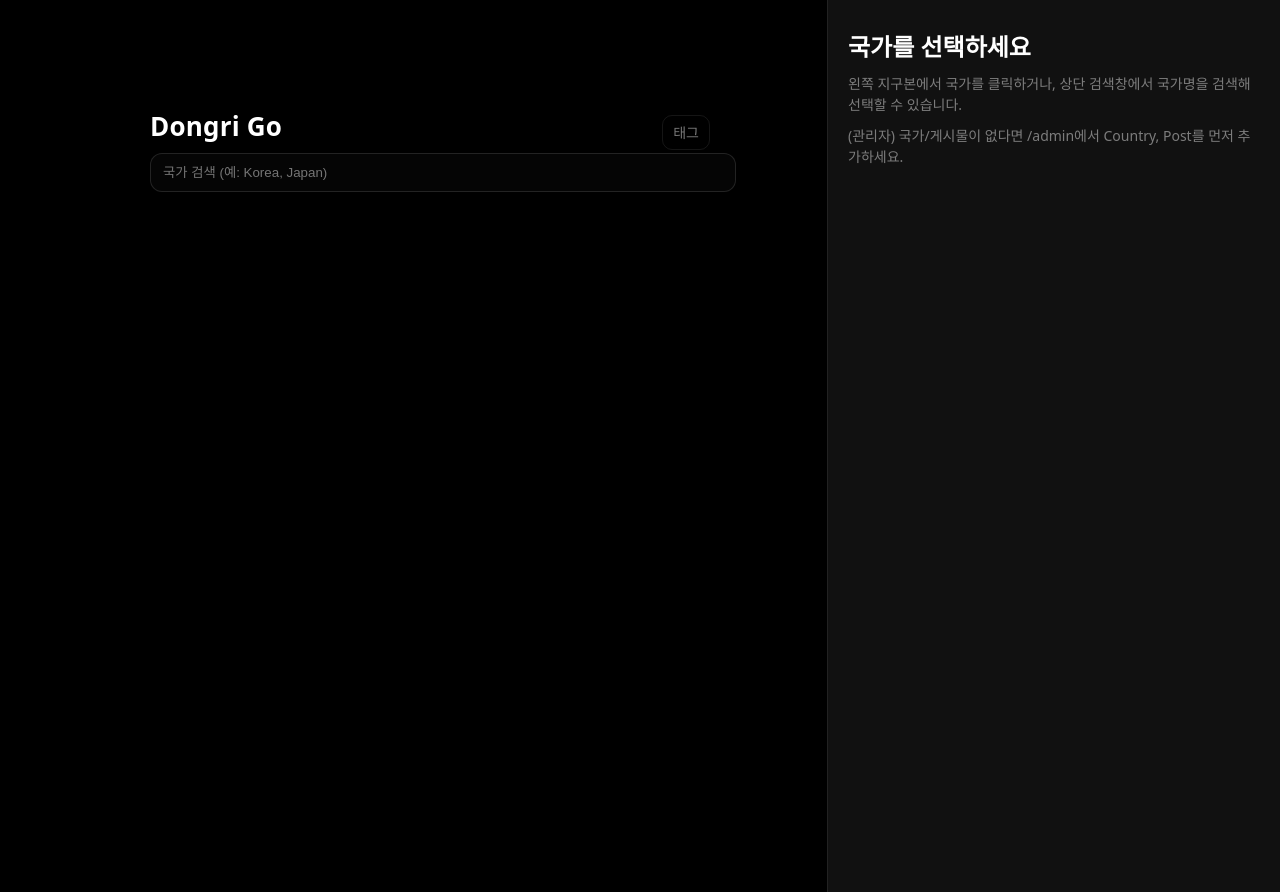
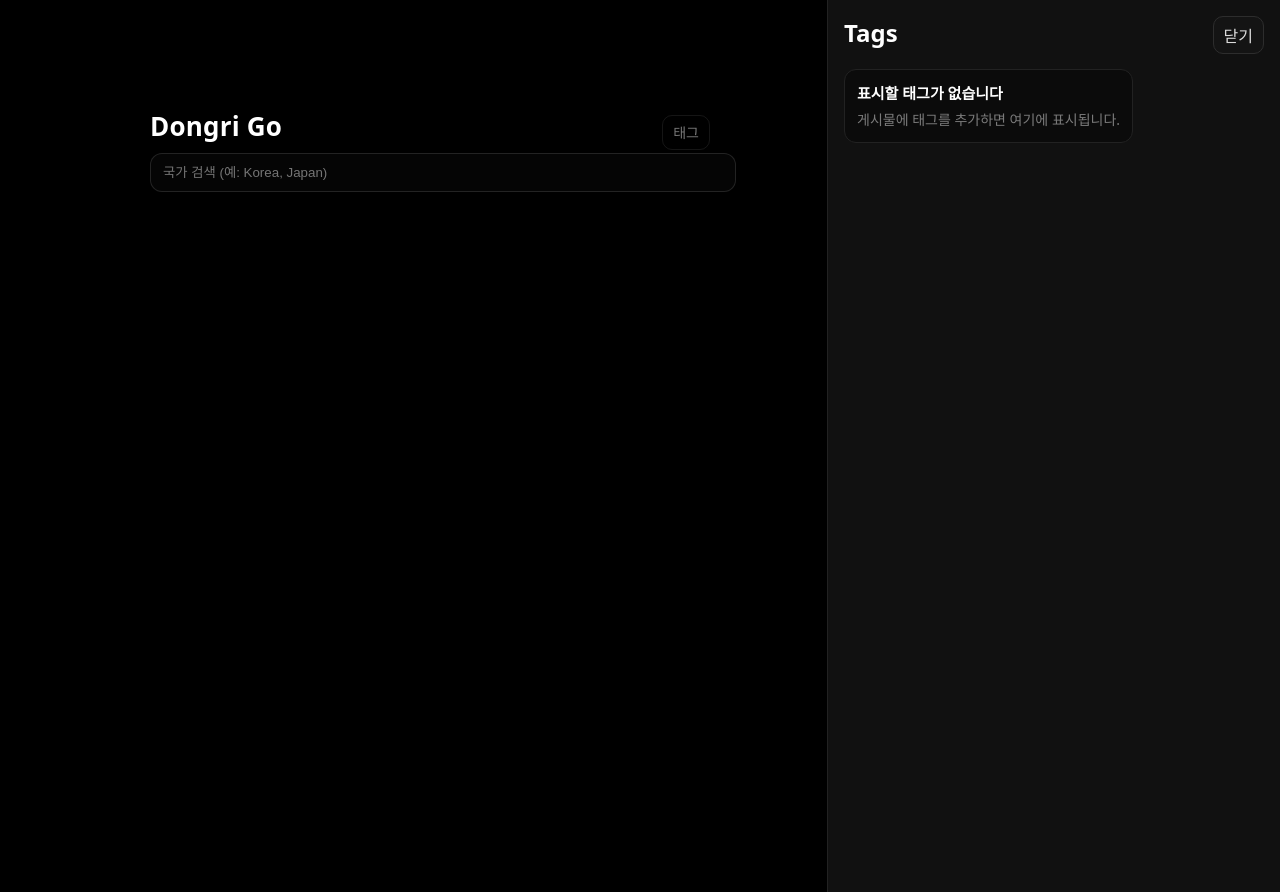
Before and after one commit to lincoln-cmd/DongriGo, a Django app: page /tags/ in a window 1280 px wide. Run offline with Django 5.2, Linux system fonts and the light colour scheme; data comes from the database, SQL or seed files in the repository; data that the repository does not hold is empty; some libraries are stand-ins or nearby versions.

Commit message:
feat(tags): wire tags routes and board UI

```diff
--- a/apps/blog/static/blog/css/board_tags.css
+++ b/apps/blog/static/blog/css/board_tags.css
@@ -1,39 +1,86 @@
-/* Phase 3 (minimal): Tag UI for board */
+/* Phase 3: Tag board (minimal, safe) */
 
-.board-active-filters {
+.tags-title {
+    margin: 0 0 8px 0;
     display: flex;
     align-items: center;
     gap: 10px;
-  margin-top: 10px;
 }
 
-.post-tags {
+.tags-toolbar {
+    display: flex;
+    align-items: center;
+    justify-content: space-between;
+    gap: 10px;
+    margin-top: 6px;
+}
+
+.tags-search {
+    display: flex;
+    align-items: center;
+    gap: 8px;
+}
+
+.tags-list {
     display: flex;
     flex-wrap: wrap;
-  gap: 8px;
-  margin: 0 0 10px 0;
+    gap: 10px;
+    padding: 12px 0;
 }
 
-.tag-chip {
+.tag-chip-link {
     display: inline-flex;
     align-items: center;
-  padding: 5px 10px;
-  border-radius: 999px;
-  border: 1px solid rgba(255,255,255,0.12);
-  background: rgba(255,255,255,0.06);
-  color: rgba(255,255,255,0.88);
-  font-size: 12px;
-  line-height: 1;
+    gap: 8px;
     text-decoration: none;
+    padding: 8px 10px;
+    border-radius: 12px;
+    border: 1px solid rgba(255,255,255,.10);
+    background: rgba(255,255,255,.03);
 }
 
-.tag-chip:hover {
-  border-color: rgba(255,255,255,0.22);
-  background: rgba(255,255,255,0.10);
+    .tag-chip-link:hover {
+        background: rgba(255,255,255,.06);
     }
 
-.tag-chip--active {
-  border-color: rgba(255,255,255,0.22);
-  background: rgba(255,255,255,0.12);
-  color: rgba(255,255,255,0.92);
+.tag-chip,
+.tags-chip {
+    display: inline-flex;
+    align-items: center;
+    padding: 3px 10px;
+    border-radius: 999px;
+    border: 1px solid rgba(255,255,255,.14);
+    background: rgba(255,255,255,.06);
+    font-weight: 600;
 }
+
+.tags-posts {
+    display: flex;
+    flex-direction: column;
+    gap: 8px;
+    padding: 10px 0;
+}
+
+.tag-post-link {
+    display: block;
+    text-decoration: none;
+    padding: 10px 12px;
+    border-radius: 12px;
+    border: 1px solid rgba(255,255,255,.10);
+    background: rgba(255,255,255,.03);
+}
+
+    .tag-post-link:hover {
+        background: rgba(255,255,255,.06);
+    }
+
+.tag-post-title {
+    font-weight: 600;
+    margin-bottom: 6px;
+}
+
+.tag-post-meta {
+    display: flex;
+    gap: 6px;
+    flex-wrap: wrap;
+}
--- a/apps/blog/urls.py
+++ b/apps/blog/urls.py
@@ -5,12 +5,16 @@ from . import views
 app_name = "blog"
 
 urlpatterns = [
-    # slug 라우트보다 위에 있어야 안전함
+    # admin live preview
     path("__admin/preview/", views.admin_live_preview, name="admin_live_preview"),
 
+    # ✅ Phase 3: Tag pages (MUST be above country slug routes)
+    path("tags/", views.tags_index, name="tags_index"),
+    path("tags/<slug:tag_slug>/", views.tag_detail, name="tag_detail"),
+
+    # main
     path("", views.home, name="home"),
     path("<slug:country_slug>/", views.home, name="country"),
     path("<slug:country_slug>/<slug:category_slug>/", views.home, name="category"),
-
     path("<slug:country_slug>/<slug:category_slug>/<str:post_slug>/", views.home, name="post"),
 ]
--- a/apps/blog/views.py
+++ b/apps/blog/views.py
@@ -1,18 +1,17 @@
 from __future__ import annotations
 
 import re
-
 from django.shortcuts import render, redirect
 from django.core.paginator import Paginator
 from django.http import HttpResponse
-from django.db.models import Q, Prefetch
+from django.db.models import Q, Prefetch, Count
 from django.core.exceptions import FieldError
 
-# ✅ admin live preview용
+# admin live preview
 from django.views.decorators.http import require_POST
 from django.contrib.admin.views.decorators import staff_member_required
 
-from .models import Country, Tag, Post, PostImage, PostSlugHistory
+from .models import Country, Post, PostImage, PostSlugHistory, Tag
 
 
 def get_tabs():
@@ -24,10 +23,16 @@ def get_tabs():
     ]
 
 
+def get_sort_options():
+    # ✅ 보수적 최소: DB/운영 리스크 없는 정렬만
+    return [
+        ("new", "최신"),
+        ("old", "오래된"),
+        ("title", "제목"),
+    ]
+
+
 def resolve_selected_category(category_slug: str | None):
-    """
-    URL의 category_slug(travel/history/...) -> Post.Category 값으로 매핑
-    """
     mapping = {
         "travel": Post.Category.TRAVEL,
         "history": Post.Category.HISTORY,
@@ -42,21 +47,6 @@ def resolve_selected_category(category_slug: str | None):
     return cat, inv.get(cat, "travel")
 
 
-def resolve_sort(sort_key: str | None):
-    """정렬 옵션(보수적): 허용된 값만 인정하고, 그 외는 기본값으로 강제."""
-    key = (sort_key or "new").strip().lower()
-    allowed = {"new", "old", "title"}
-    if key not in allowed:
-        key = "new"
-
-    options = [
-        ("new", "최신"),
-        ("old", "오래된"),
-        ("title", "제목"),
-    ]
-    return key, options
-
-
 def is_htmx(request) -> bool:
     return (
         request.headers.get("HX-Request") == "true"
@@ -65,10 +55,6 @@ def is_htmx(request) -> bool:
 
 
 def _extract_used_image_ids_from_content(content: str) -> set[int]:
-    """
-    models.Post.used_image_ids()가 없을 때를 대비한 fallback.
-    본문 안의 [[img:123]] 토큰을 찾아 이미지 id 목록을 반환.
-    """
     if not content:
         return set()
     ids = set()
@@ -80,14 +66,37 @@ def _extract_used_image_ids_from_content(content: str) -> set[int]:
     return ids
 
 
+def _base_context_for_home(request):
+    """
+    home.html(좌: globe + 국가 리스트) 공통 컨텍스트
+    """
+    countries_qs = Country.objects.all()
+
+    # globe.js로 내려줄 데이터
+    try:
+        countries_for_globe = list(
+            countries_qs.values(
+                "name",
+                "name_ko",
+                "name_en",
+                "slug",
+                "aliases",
+                "iso_a2",
+                "iso_a3",
+            )
+        )
+    except FieldError:
+        countries_for_globe = list(countries_qs.values("name", "slug"))
+
+    return {
+        "countries": countries_qs,
+        "countries_for_globe": countries_for_globe,
+    }
+
+
 @staff_member_required
 @require_POST
 def admin_live_preview(request):
-    """
-    Admin에서 작성 중인 content를 서버 렌더 결과와 동일하게 미리보기.
-    - content: 본문 (필수)
-    - post_id: 기존 글 수정 시(선택) -> 해당 Post의 images 관계를 써서 [[img:ID]]도 제대로 렌더되게 함
-    """
     content = (request.POST.get("content") or "").strip()
     if content == "":
         return HttpResponse("", content_type="text/html; charset=utf-8")
@@ -108,10 +117,8 @@ def admin_live_preview(request):
             obj = None
 
     if obj is None:
-        # 새 글 작성 중: 임시 Post 객체로 렌더
         obj = Post(content=content)
     else:
-        # 기존 글 수정: images 관계는 유지하고 본문만 교체
         obj.content = content
 
     html = obj.rendered_content()
@@ -120,12 +127,12 @@ def admin_live_preview(request):
 
 def home(request, country_slug=None, category_slug=None, post_slug=None, **kwargs):
     """
-    메인 화면
+    메인 화면:
     - 좌: globe.gl
-    - 우: HTMX로 #board 부분 갱신
+    - 우: HTMX로 #boardContent 부분 갱신
     """
 
-    # URLConf/호출 방식이 섞여도 안전하게 보정(이전 이슈 방지용)
+    # URLConf/호출 방식이 섞여도 안전하게 보정
     if country_slug is None:
         country_slug = kwargs.get("country_slug") or kwargs.get("slug") or kwargs.get("country")
     if category_slug is None:
@@ -133,92 +140,64 @@ def home(request, country_slug=None, category_slug=None, post_slug=None, **kwarg
     if post_slug is None:
         post_slug = kwargs.get("post_slug") or kwargs.get("post") or kwargs.get("postSlug")
 
-    countries_qs = Country.objects.all()
-
-    # globe.js로 내려줄 데이터
-    try:
-        countries_for_globe = list(
-            countries_qs.values(
-                "name",
-                "name_ko",
-                "name_en",
-                "slug",
-                "aliases",
-                "iso_a2",
-                "iso_a3",
-            )
-        )
-    except FieldError:
-        # 필드 구성이 다를 때도 최소 동작 보장
-        countries_for_globe = list(countries_qs.values("name", "slug"))
+    ctx = _base_context_for_home(request)
 
     selected_country = None
     if country_slug:
         try:
-            selected_country = countries_qs.get(slug=country_slug)
+            selected_country = Country.objects.get(slug=country_slug)
         except Country.DoesNotExist:
             selected_country = None
 
     selected_category, selected_category_slug = resolve_selected_category(category_slug)
 
-    # Phase 2: 목록 정렬 옵션(보수적: 허용된 값만 적용)
-    sort_key, sort_options = resolve_sort(request.GET.get("sort"))
-
     q = (request.GET.get("q") or "").strip()
     is_searching = bool(q)
 
-    # Phase 3 (최소): tag 필터
+    sort = (request.GET.get("sort") or "new").strip()
+    sort_options = get_sort_options()
+    sort_keys = {v for v, _ in sort_options}
+    if sort not in sort_keys:
+        sort = "new"
+
     tag_slug = (request.GET.get("tag") or "").strip()
     selected_tag = None
-    tag_not_found = False
     if tag_slug:
         try:
             selected_tag = Tag.objects.get(slug=tag_slug)
         except Tag.DoesNotExist:
-            tag_not_found = True
+            selected_tag = None
 
-    # -----------------------------
-    # Phase 2-2: 빈 상태 UX용 "카운트" 계산
-    # -----------------------------
+    # 빈 상태 UX용 카운트
     country_posts_total = 0
     if selected_country:
-        country_posts_total = (
-            Post.objects.filter(is_published=True, country=selected_country).count()
-        )
+        country_posts_total = Post.objects.filter(is_published=True, country=selected_country).count()
 
     base_category_qs = Post.objects.filter(is_published=True, category=selected_category)
     if selected_country:
         base_category_qs = base_category_qs.filter(country=selected_country)
+
+    if selected_tag:
+        base_category_qs = base_category_qs.filter(tags=selected_tag)
+
     category_posts_total = base_category_qs.count()
 
-    # -----------------------------
     # 목록 쿼리(검색 포함)
-    # -----------------------------
     posts_qs = base_category_qs
     if is_searching:
         posts_qs = posts_qs.filter(Q(title__icontains=q) | Q(content__icontains=q))
 
-    if tag_slug:
-        if selected_tag:
-            posts_qs = posts_qs.filter(tags=selected_tag)
-        else:
-            # 보수적: 존재하지 않는 tag면 빈 결과로 처리
-            posts_qs = posts_qs.none()
-
-    if sort_key == "old":
+    if sort == "old":
         posts_qs = posts_qs.order_by("published_at", "created_at", "id")
-    elif sort_key == "title":
-        posts_qs = posts_qs.order_by("title", "id")
+    elif sort == "title":
+        posts_qs = posts_qs.order_by("title", "-published_at", "-created_at", "-id")
     else:
         posts_qs = posts_qs.order_by("-published_at", "-created_at", "-id")
-
-    # 태그/상세에서 N+1 방지
-    posts_qs = posts_qs.prefetch_related("tags")
 
     paginator = Paginator(posts_qs, 10)
     page_obj = paginator.get_page(request.GET.get("page") or "1")
     posts = page_obj.object_list
-    search_results_total = page_obj.paginator.count  # 검색 적용 후 총 개수
+    search_results_total = page_obj.paginator.count
 
     selected_post = None
     selected_post_html = ""
@@ -230,9 +209,9 @@ def home(request, country_slug=None, category_slug=None, post_slug=None, **kwarg
             selected_post = (
                 Post.objects
                 .prefetch_related(
-                    Prefetch("images", queryset=PostImage.objects.order_by("order", "id"))
+                    Prefetch("images", queryset=PostImage.objects.order_by("order", "id")),
+                    "tags",
                 )
-                .prefetch_related("tags")
                 .get(
                     country=selected_country,
                     category=selected_category,
@@ -241,16 +220,13 @@ def home(request, country_slug=None, category_slug=None, post_slug=None, **kwarg
                 )
             )
 
-            # 본문 렌더
             selected_post_html = selected_post.rendered_content()
 
-            # 본문에 삽입된 이미지는 갤러리에서 제외
             if hasattr(selected_post, "used_image_ids") and callable(getattr(selected_post, "used_image_ids")):
                 used_ids = set(selected_post.used_image_ids())
             else:
                 used_ids = _extract_used_image_ids_from_content(selected_post.content)
 
-            # ✅ 갤러리도 order 기준으로 고정
             gallery_images = (
                 selected_post.images
                 .exclude(id__in=used_ids)
@@ -258,7 +234,7 @@ def home(request, country_slug=None, category_slug=None, post_slug=None, **kwarg
             )
 
         except Post.DoesNotExist:
-            # ✅ 예전 slug 조합이면 최신 URL로 301 리다이렉트
+            # 예전 slug면 최신 URL로 301
             h = (
                 PostSlugHistory.objects
                 .select_related("post", "country")
@@ -283,43 +259,122 @@ def home(request, country_slug=None, category_slug=None, post_slug=None, **kwarg
 
     category_path = f"/{selected_country.slug}/{selected_category_slug}/" if selected_country else "/"
 
-    context = {
-        "countries": countries_qs,
-        "countries_for_globe": countries_for_globe,
+    ctx.update({
+        "board_view": "country",  # ✅ home 기본 모드
+
         "selected_country": selected_country,
         "selected_category": selected_category,
         "selected_category_slug": selected_category_slug,
         "tabs": get_tabs(),
+
         "posts": posts,
         "page_obj": page_obj,
         "selected_post": selected_post,
         "selected_post_html": selected_post_html,
         "gallery_images": gallery_images,
+
         "q": q,
         "is_searching": is_searching,
 
-        # Phase 3 (최소): tag filter
-        "tag": tag_slug,
-        "selected_tag": selected_tag,
-        "tag_not_found": tag_not_found,
-
-        # Phase 2: sort option
-        "sort": sort_key,
+        "sort": sort,
         "sort_options": sort_options,
 
-        # Phase 2-2 (Empty state UX)
+        "selected_tag": selected_tag,
+        "tag_slug": tag_slug,
+
+        # Empty-state UX counts
         "country_posts_total": country_posts_total,
         "category_posts_total": category_posts_total,
         "search_results_total": search_results_total,
 
         "category_path": category_path,
-    }
+    })
 
-    # globe 클릭이 잘못된 slug를 보냈을 때: 보드 비우지 않게 204로 보수 처리
+    # globe 클릭이 잘못된 slug를 보냈을 때: 보드 비우지 않게 204
     if is_htmx(request) and country_slug and not selected_country:
         return HttpResponse("", status=204)
 
     if is_htmx(request):
-        return render(request, "blog/_board.html", context)
+        return render(request, "blog/_board.html", ctx)
 
-    return render(request, "blog/home.html", context)
+    return render(request, "blog/home.html", ctx)
+
+
+def tags_index(request):
+    """
+    /tags/ : 태그 목록 보드
+    """
+    ctx = _base_context_for_home(request)
+
+    tags = (
+        Tag.objects
+        .annotate(post_count=Count("posts", filter=Q(posts__is_published=True), distinct=True))
+        .filter(post_count__gt=0)
+        .order_by("name")
+    )
+
+    ctx.update({
+        "board_view": "tags",
+        "tags_mode": "index",
+        "tags": tags,
+        "selected_tag": None,
+    })
+
+    if is_htmx(request):
+        return render(request, "blog/_board_tags.html", ctx)
+
+    return render(request, "blog/home.html", ctx)
+
+
+def tag_detail(request, tag_slug: str):
+    """
+    /tags/<tag>/ : 태그 상세(게시물 목록) 보드
+    """
+    ctx = _base_context_for_home(request)
+
+    try:
+        tag = Tag.objects.get(slug=tag_slug)
+    except Tag.DoesNotExist:
+        # 보수적으로 홈으로
+        if is_htmx(request):
+            resp = HttpResponse("", status=204)
+            resp["HX-Redirect"] = "/tags/"
+            return resp
+        return redirect("/tags/")
+
+    q = (request.GET.get("q") or "").strip()
+    is_searching = bool(q)
+
+    posts_qs = (
+        Post.objects
+        .filter(is_published=True, tags=tag)
+        .select_related("country")
+        .prefetch_related("tags")
+        .order_by("-published_at", "-created_at", "-id")
+    )
+
+    if is_searching:
+        posts_qs = posts_qs.filter(Q(title__icontains=q) | Q(content__icontains=q))
+
+    paginator = Paginator(posts_qs, 20)
+    page_obj = paginator.get_page(request.GET.get("page") or "1")
+    posts = page_obj.object_list
+    total = page_obj.paginator.count
+
+    ctx.update({
+        "board_view": "tags",
+        "tags_mode": "detail",
+        "selected_tag": tag,
+
+        "q": q,
+        "is_searching": is_searching,
+
+        "posts": posts,
+        "page_obj": page_obj,
+        "tag_posts_total": total,
+    })
+
+    if is_htmx(request):
+        return render(request, "blog/_board_tags.html", ctx)
+
+    return render(request, "blog/home.html", ctx)
```
Lines whose indentation alone changed are shown as unchanged.
